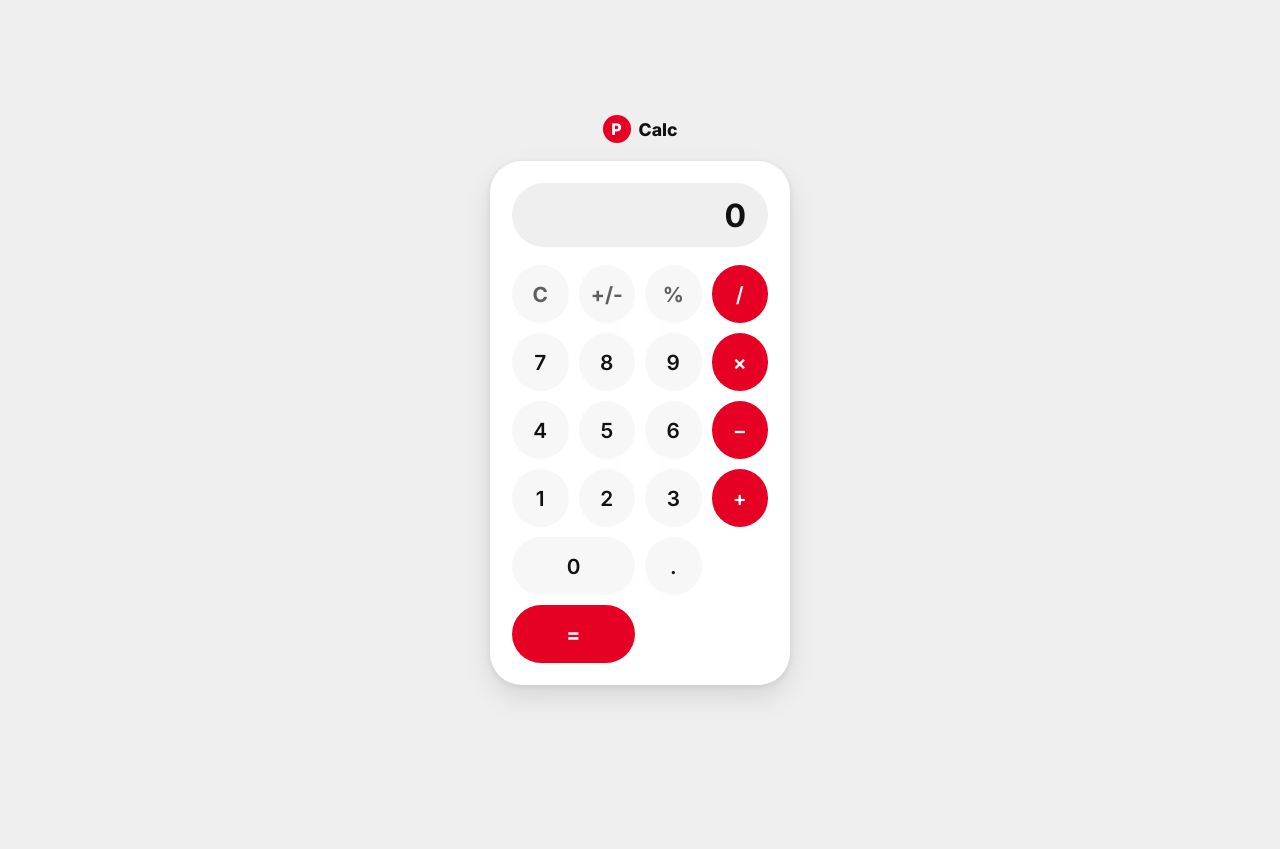
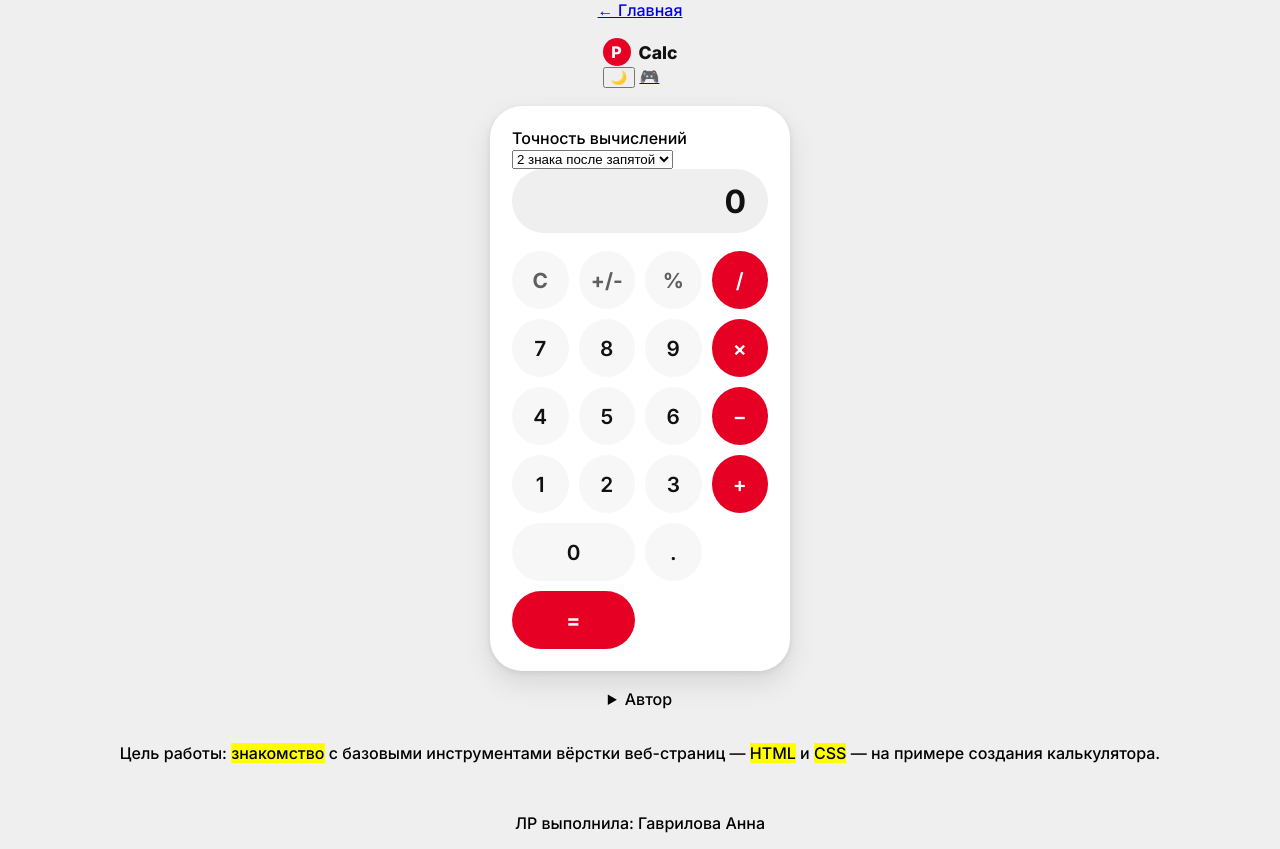
Before and after one commit to nytikkk/lr-html-css-calculator, a plain HTML site: page calculator.html in a window 1280 px wide. Before the commit the page ends 800 px from the top, so only its background shows below. Drawn offline with Linux system fonts and the light colour scheme.

Commit message:
calculator.html

```diff
--- a/calculator.html
+++ b/calculator.html
@@ -7,11 +7,32 @@
 <link rel="stylesheet" href="style.css">
 </head>
 
-<body>
+<!-- Пункт 2: тёмная тема задана по умолчанию через атрибут data-theme -->
+<body data-theme="dark">
   <div class="board">
-    <div class="brand"><span class="brand-badge">P</span>Calc</div>
+
+    <a href="index.html" class="back-link">← Главная</a>
+
+    <div class="topbar">
+      <div class="brand"><span class="brand-badge">P</span>Calc</div>
+      <div class="topbar-actions">
+        <!-- Пункт 12: кнопка смены темы (переключает light/dark) -->
+        <button id="theme-toggle" class="icon-btn" title="Сменить тему">🌙</button>
+        <!-- Пункт 16: кнопка-ссылка на GitHub (замени href на свой профиль) -->
+        <a href="https://github.com/nytikkk/lr1-html-css-calculator" target="_blank" rel="noopener" class="icon-btn" title="GitHub">🎮</a>
+      </div>
+    </div>
 
     <div class="pin-card">
+
+      <!-- Пункт 17: выпадающий список -->
+      <label class="select-label" for="precision-select">Точность вычислений</label>
+      <select id="precision-select" class="my-select">
+        <option value="0">Целые числа</option>
+        <option value="2" selected>2 знака после запятой</option>
+        <option value="4">4 знака после запятой</option>
+      </select>
+
       <div id="result" class="result">0</div>
 
       <div class="pad">
@@ -40,6 +61,21 @@
         <button id="btn_op_equal" class="my-btn execute primary">=</button>
       </div>
     </div>
+
+    <!-- Пункт 18: сворачивающийся блок с автором -->
+    <details class="author-details">
+      <summary>Автор</summary>
+      <p>ФИО: Гаврилова Анна Павловна<br>Группа: ИБМ3-54Б</p>
+    </details>
+
+    <!-- Пункт 19: цель работы, ключевые слова выделены тегом <mark> -->
+    <p class="purpose">
+      Цель работы: <mark>знакомство</mark> с базовыми инструментами вёрстки веб-страниц —
+      <mark>HTML</mark> и <mark>CSS</mark> — на примере создания калькулятора.
+    </p>
+
+    <!-- Пункт 9: подпись внизу -->
+    <p class="footer-caption">ЛР выполнила: Гаврилова Анна</p>
   </div>
 
   <script src="script.js"></script>
```
